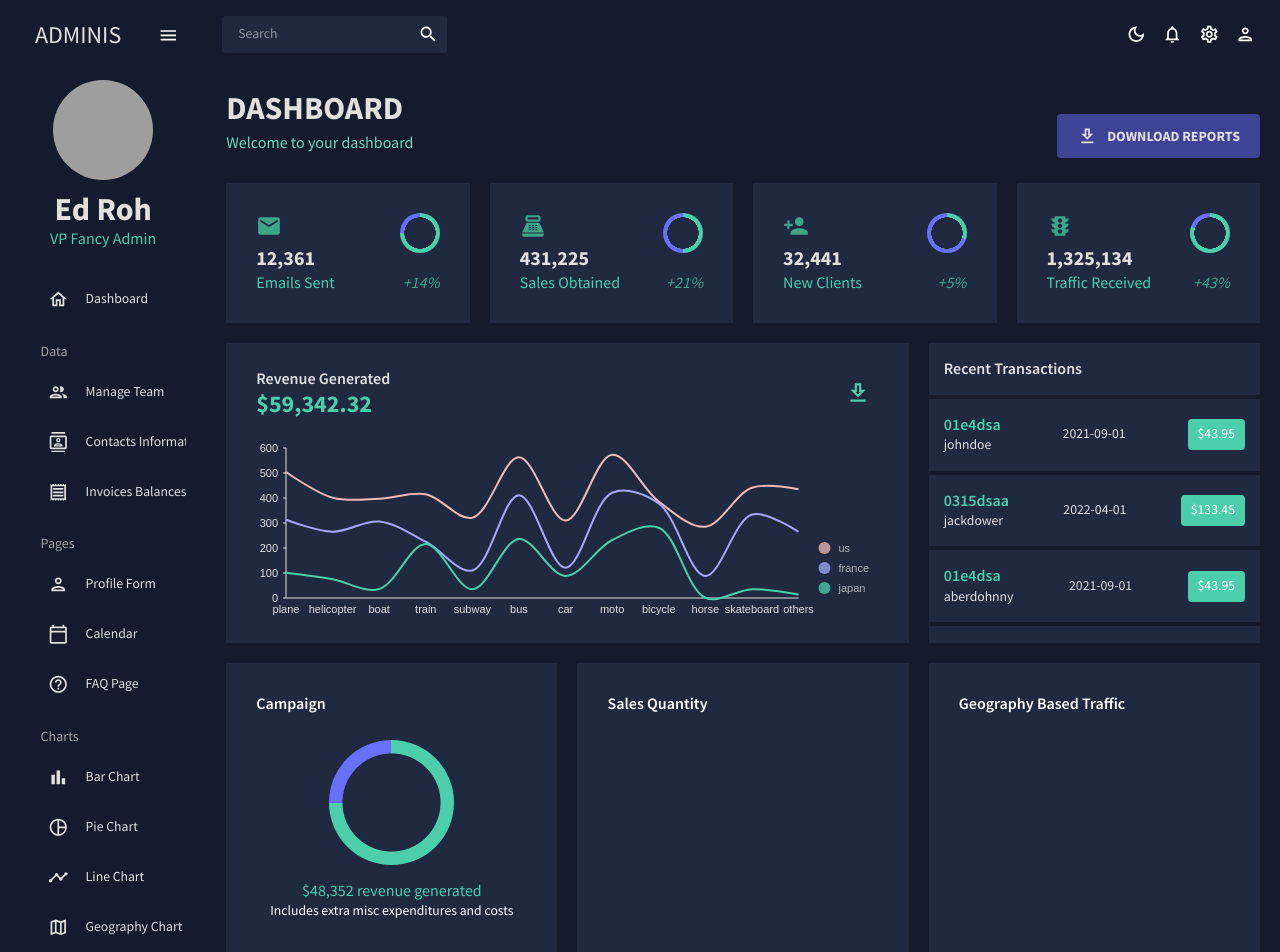
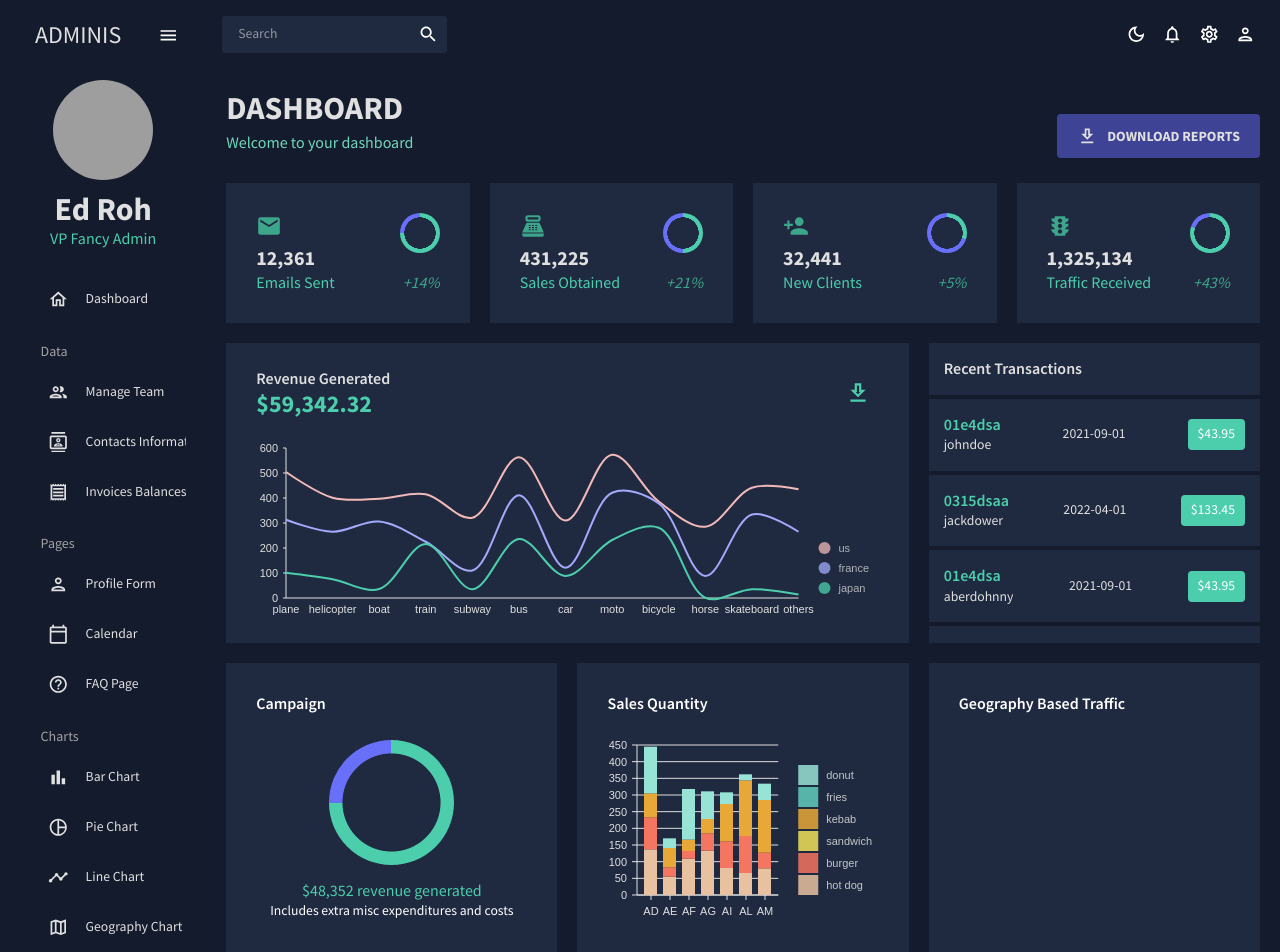
Before and after one commit to RupsanaAkter/admin-dashboard, a React (Create React App) app: page / in a window 1280 px wide. Shown: the top 952 px of the page. Built offline with nearby package versions, Linux system fonts and the light colour scheme; grey boxes are pictures that could not be loaded.

Commit message:
added barchart

```diff
--- a/package.json
+++ b/package.json
@@ -10,6 +10,9 @@
     "@mui/material": "^5.13.6",
     "@mui/styled-engine-sc": "^5.12.0",
     "@mui/x-data-grid": "^6.9.0",
+    "@nivo/bar": "^0.83.0",
+    "@nivo/core": "^0.83.0",
+    "@nivo/geo": "^0.83.0",
     "@nivo/line": "^0.83.0",
     "@nivo/pie": "^0.83.0",
     "@testing-library/jest-dom": "^5.16.5",
--- /dev/null
+++ b/src/components/BarChart/BarChart.js
@@ -0,0 +1,130 @@
+import React from 'react';
+import { ResponsiveBar } from "@nivo/bar";
+import { mockBarData as data } from "../../data/Mockdata";
+import { useTheme } from '@mui/material';
+import { tokens } from '../../theme';
+const BarChart = ({ isDashboard = false }) => {
+    const theme = useTheme();
+    const colors = tokens(theme.palette.mode);
+    return (
+        <ResponsiveBar
+      data={data}
+      theme={{
+        // added
+        axis: {
+          domain: {
+            line: {
+              stroke: colors.grey[100],
+            },
+          },
+          legend: {
+            text: {
+              fill: colors.grey[100],
+            },
+          },
+          ticks: {
+            line: {
+              stroke: colors.grey[100],
+              strokeWidth: 1,
+            },
+            text: {
+              fill: colors.grey[100],
+            },
+          },
+        },
+        legends: {
+          text: {
+            fill: colors.grey[100],
+          },
+        },
+      }}
+      keys={["hot dog", "burger", "sandwich", "kebab", "fries", "donut"]}
+      indexBy="country"
+      margin={{ top: 50, right: 130, bottom: 50, left: 60 }}
+      padding={0.3}
+      valueScale={{ type: "linear" }}
+      indexScale={{ type: "band", round: true }}
+      colors={{ scheme: "nivo" }}
+      defs={[
+        {
+          id: "dots",
+          type: "patternDots",
+          background: "inherit",
+          color: "#38bcb2",
+          size: 4,
+          padding: 1,
+          stagger: true,
+        },
+        {
+          id: "lines",
+          type: "patternLines",
+          background: "inherit",
+          color: "#eed312",
+          rotation: -45,
+          lineWidth: 6,
+          spacing: 10,
+        },
+      ]}
+      borderColor={{
+        from: "color",
+        modifiers: [["darker", "1.6"]],
+      }}
+      axisTop={null}
+      axisRight={null}
+      axisBottom={{
+        tickSize: 5,
+        tickPadding: 5,
+        tickRotation: 0,
+        legend: isDashboard ? undefined : "country", // changed
+        legendPosition: "middle",
+        legendOffset: 32,
+      }}
+      axisLeft={{
+        tickSize: 5,
+        tickPadding: 5,
+        tickRotation: 0,
+        legend: isDashboard ? undefined : "food", // changed
+        legendPosition: "middle",
+        legendOffset: -40,
+      }}
+      enableLabel={false}
+      labelSkipWidth={12}
+      labelSkipHeight={12}
+      labelTextColor={{
+        from: "color",
+        modifiers: [["darker", 1.6]],
+      }}
+      legends={[
+        {
+          dataFrom: "keys",
+          anchor: "bottom-right",
+          direction: "column",
+          justify: false,
+          translateX: 120,
+          translateY: 0,
+          itemsSpacing: 2,
+          itemWidth: 100,
+          itemHeight: 20,
+          itemDirection: "left-to-right",
+          itemOpacity: 0.85,
+          symbolSize: 20,
+          effects: [
+            {
+              on: "hover",
+              style: {
+                itemOpacity: 1,
+              },
+            },
+          ],
+        },
+      ]}
+      role="application"
+      barAriaLabel={function (e) {
+        return e.id + ": " + e.formattedValue + " in country: " + e.indexValue;
+      }}
+    />
+
+    );
+};
+
+export default BarChart;
--- a/src/scenes/Dashboard/Dashboard.js
+++ b/src/scenes/Dashboard/Dashboard.js
@@ -11,6 +11,7 @@
 import ProgressCircle from '../../components/ProgressCircle/ProgressCircle';
 import StateBox from '../../components/StateBox/StateBox';
 import LineChart from '../../components/LineChart/LineChart';
+import BarChart from '../../components/BarChart/BarChart';
 const Dashboard = () => {
     const theme = useTheme();
   const colors = tokens(theme.palette.mode);
@@ -253,7 +254,7 @@
               Sales Quantity
             </Typography>
             <Box height="250px" mt="-20px">
-              {/* <BarChart isDashboard={true} /> */}
+              <BarChart isDashboard={true} />
             </Box>
           </Box>
           <Box
```
Also changed, not shown: 1 other file (tests, documents, lock files or other folders).
